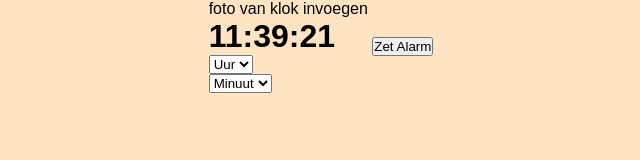
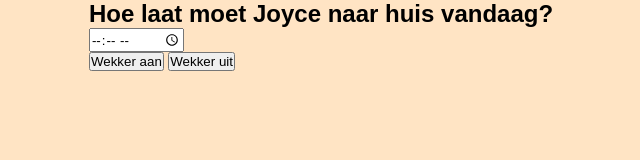
Before and after one commit to irisreintke/Personaltest, a plain HTML site: page Reminder app/index.html in a window 1280 px wide. Shown: the whole page, without its empty margins (319-959 px from the left). Drawn offline with Linux system fonts and the light colour scheme.

Commit message:
Update index.html

```diff
--- a/Reminder app/index.html
+++ b/Reminder app/index.html
@@ -7,33 +7,17 @@
     <title>Klok</title>
 </head>
 <body>
-<div class="section-1">
-    <div class="container">
-            foto van klok invoegen
-            <img src="" alt="">
-            <h1>11:39:21</h1>
+    <section class="container">
+        <div id="clock"></div>
 
-        <div class="column">
-            <select>
-                <option value="Uur">Uur</option>
-                <option value="01">01</option>
-                <option value="02">02</option>
-                <option value="03">03</option>
-            </select>
+        <h2>Hoe laat moet Joyce naar huis vandaag?</h2>
+
+        <input onchange="setAlarmTime(this.value)" name="alarmTime" type="time">
+        <div class="controls">
+            <button onclick="setAlarm()" class="button set-alarm">Wekker aan</button>
+            <button onclick="clearAlarm()" class="button clear-alarm">Wekker uit</button>
         </div>
-
-        <div class="column">
-            <select>
-                <option value="Min">Minuut</option>
-                <option value="01">01</option>
-                <option value="02">02</option>
-                <option value="03">03</option>
-            </select>
-        </div>
-    </div>
-    <button>Zet Alarm</button>
-</div>
-
-<script src="script.js"></script>
+    </section>
+    <script src="index.js"></script>
 </body>
 </html>
```
